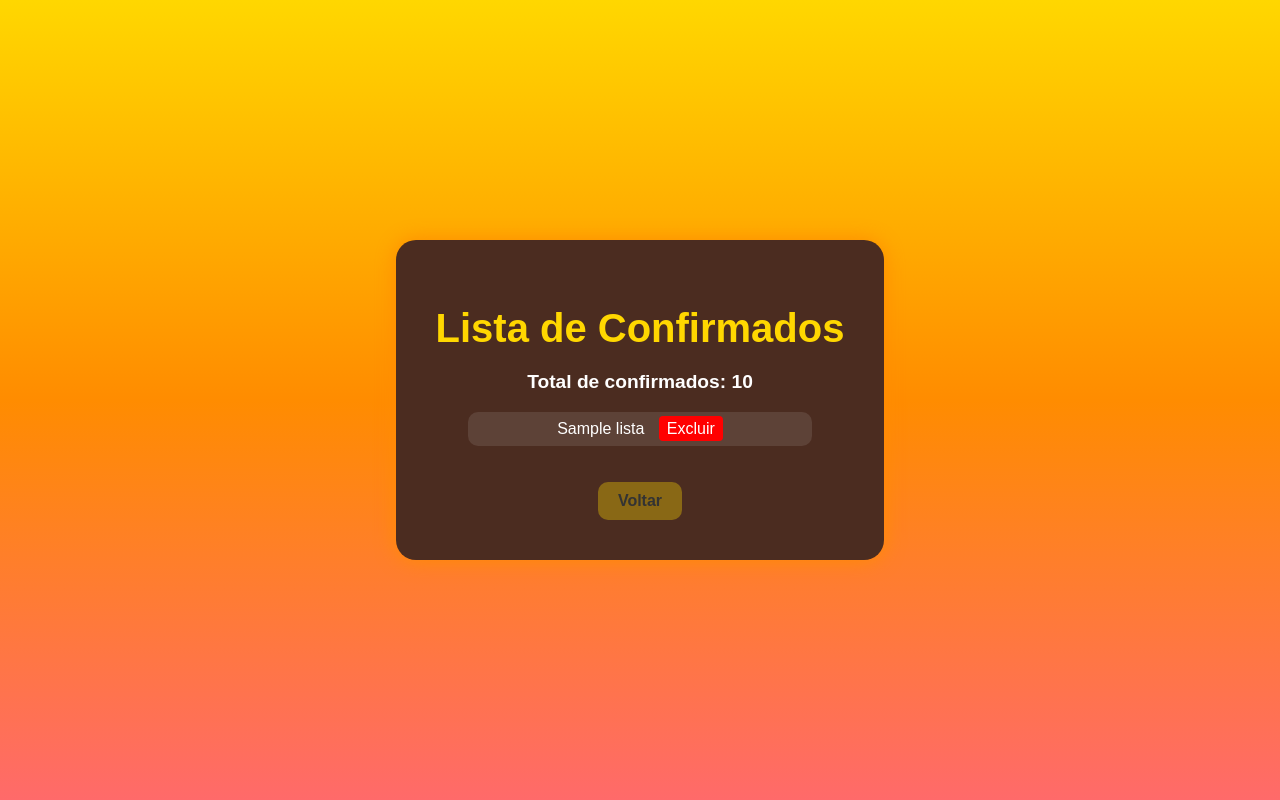
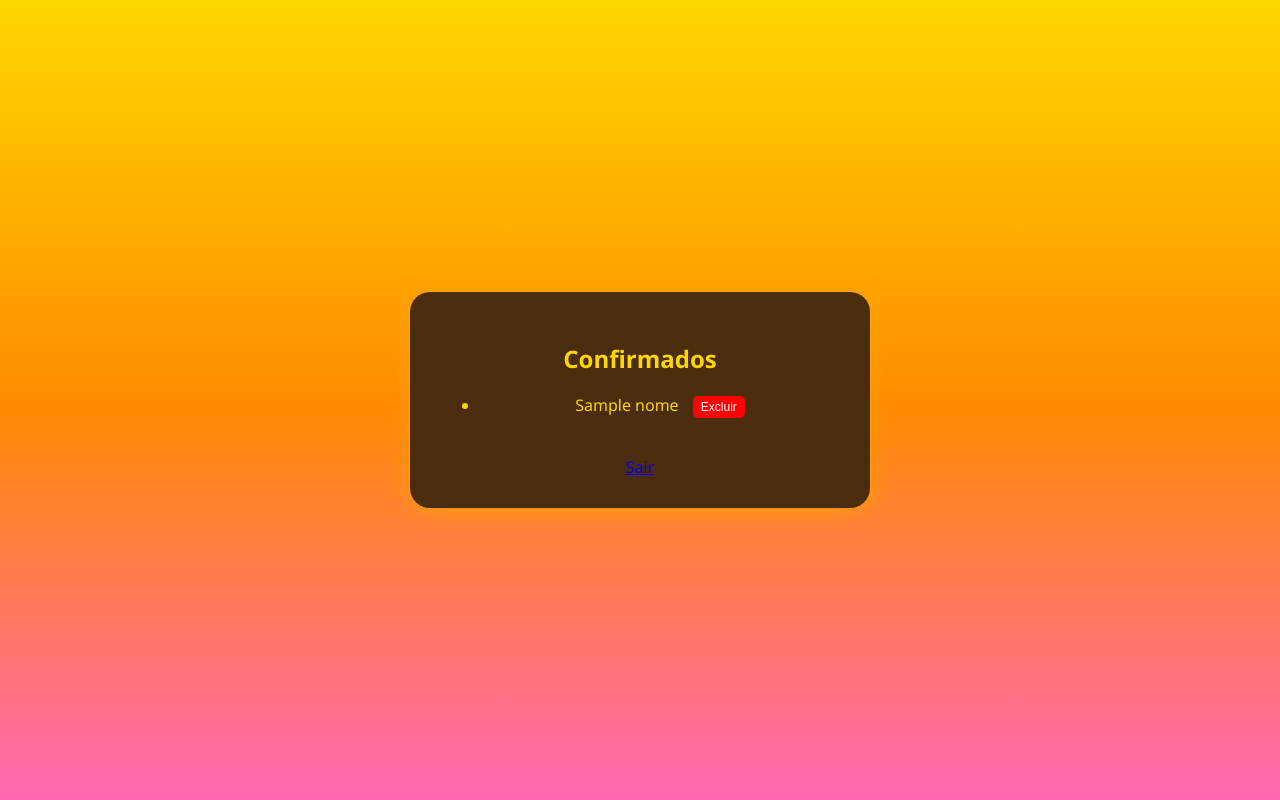
Before and after one commit to Karollayneer/Form-Convidado, a Flask app: template templates/confirmados.html in a window 1280 px wide. Run offline with Flask 3, Linux system fonts and the light colour scheme; the template is opened without the code that fills it: most values are stand-ins (such as "Sample title", 1, 10 or a date in 2020).

Commit message:
bom 1.3
muito bom

```diff
--- a/app.py
+++ b/app.py
@@ -1,6 +1,9 @@
-from flask import Flask, render_template, request, redirect, url_for # type: ignore
+from flask import Flask, render_template, request, redirect, url_for, session
 
 app = Flask(__name__)
+app.secret_key = 'chave_super_secreta'  # Troque por algo mais seguro
+
+# Lista de confirmados (simples, em memória)
 confirmados = []
 
 @app.route('/')
@@ -9,21 +12,41 @@ def index():
 
 @app.route('/confirmar', methods=['POST'])
 def confirmar():
-    nome = request.form['nome'].strip().upper()
-    if nome and nome not in confirmados:
+    nome = request.form.get('nome')
+    if nome:
         confirmados.append(nome)
-    return redirect(url_for('confirmados_view'))
+    return redirect(url_for('index'))
+
+@app.route('/login', methods=['GET', 'POST'])
+def login():
+    if request.method == 'POST':
+        senha = request.form.get('senha')
+        if senha == 'Ane2001':  # Defina sua senha aqui
+            session['logado'] = True
+            return redirect(url_for('lista_confirmados'))
+        else:
+            return render_template('login.html', erro="Senha incorreta!")
+    return render_template('login.html')
 
 @app.route('/confirmados')
-def confirmados_view():
-    return render_template('confirmados.html', lista=confirmados, total=len(confirmados))
+def lista_confirmados():
+    if not session.get('logado'):
+        return redirect(url_for('login'))
+    return render_template('confirmados.html', nomes=confirmados)
 
-@app.route('/excluir/<nome>')
-def excluir(nome):
-    nome = nome.upper()
-    if nome in confirmados:
-        confirmados.remove(nome)
-    return redirect(url_for('confirmados_view'))
+@app.route('/excluir/<int:index>', methods=['POST'])
+def excluir(index):
+    if not session.get('logado'):
+        return redirect(url_for('login'))
+    if 0 <= index < len(confirmados):
+        del confirmados[index]
+    return redirect(url_for('lista_confirmados'))
+
+
+@app.route('/logout')
+def logout():
+    session.clear()
+    return redirect(url_for('index'))
 
 if __name__ == '__main__':
     app.run(debug=True)
--- a/static/style.css
+++ b/static/style.css
@@ -1,97 +1,54 @@
-/* Deixa o fundo 100% da altura e corrige duplicação */
-body, html {
+body {
     margin: 0;
-    padding: 0;
-    min-height: 100vh;
-    background: linear-gradient(to bottom, #FFD700, #FF8C00, #FF6A6A);
-    font-family: 'Arial', sans-serif;
+    font-family: 'Segoe UI', sans-serif;
+    background: linear-gradient(to bottom, #FFD700, #FF8C00, #FF69B4);
     display: flex;
     justify-content: center;
     align-items: center;
+    height: 100vh;
 }
 
-
 .convite {
-    background: #4B2C20;
-    padding: 40px;
+    background-color: #4b2c0d;
+    color: gold;
+    padding: 30px;
     border-radius: 20px;
-    box-shadow: 0 0 20px #FF8C00;
-    color: white;
+    box-shadow: 0 0 20px orange;
     text-align: center;
+    max-width: 400px;
+    width: 90%;
 }
 
-
-h1 {
-    font-size: 2.5em;
-    color: #FFD700;
-    margin-bottom: 10px;
-}
-
-.info {
-    font-size: 1.1em;
+input[type="text"],
+input[type="password"] {
+    width: 100%;
+    padding: 10px;
     margin: 10px 0;
-    color: #fff;
-}
-
-input[type="text"] {
-    width: 80%;
-    padding: 10px;
-    border: 2px solid #FFD700;
-    border-radius: 10px;
-    margin-top: 20px;
-    font-size: 1em;
-    outline: none;
+    border-radius: 8px;
+    border: none;
 }
 
 button {
-    margin-top: 15px;
-    padding: 10px 25px;
-    font-size: 1em;
-    background-color: #A64AC9;
+    padding: 10px 20px;
+    background-color: #c67edb;
+    border: none;
+    color: white;
+    border-radius: 8px;
+    cursor: pointer;
+}
+
+.link-admin {
+    color: white;
+    font-size: 14px;
+    text-decoration: underline;
+}
+.botao-excluir {
+    background-color: red;
     color: white;
     border: none;
-    border-radius: 10px;
+    padding: 4px 8px;
+    font-size: 12px;
+    border-radius: 5px;
+    margin-left: 10px;
     cursor: pointer;
-    transition: 0.3s;
 }
-
-button:hover {
-    background-color: #ff69b4;
-}
-
-.contador {
-    font-weight: bold;
-    font-size: 1.2em;
-    margin-top: 20px;
-}
-
-.lista {
-    margin-top: 15px;
-    list-style: none;
-    padding: 0;
-}
-
-.lista li {
-    padding: 8px;
-    background-color: rgba(255, 255, 255, 0.1);
-    margin: 5px auto;
-    width: 80%;
-    border-radius: 10px;
-    color: white;
-    font-size: 1em;
-}
-
-.voltar {
-    display: inline-block;
-    margin-top: 25px;
-    padding: 10px 20px;
-    background-color: #ffd90058;
-    color: black;
-    text-decoration: none;
-    border-radius: 10px;
-    font-weight: bold;
-}
-
-.voltar:hover {
-    background-color: #FF8C00;
-}
--- a/templates/confirmados.html
+++ b/templates/confirmados.html
@@ -2,54 +2,24 @@
 <html lang="pt-br">
 <head>
     <meta charset="UTF-8">
-    <title>Confirmados</title>
+    <title>Lista de Confirmados</title>
     <link rel="stylesheet" href="{{ url_for('static', filename='style.css') }}">
-    <style>
-        ul.lista {
-            list-style: none;
-            padding: 0;
-        }
-
-        ul.lista li {
-            margin-bottom: 10px;
-        }
-
-        .btn-excluir {
-            margin-left: 10px;
-            background-color: red;
-            color: white;
-            border: none;
-            padding: 4px 8px;
-            cursor: pointer;
-            border-radius: 4px;
-            text-decoration: none;
-        }
-
-        .btn-excluir:hover {
-            background-color: darkred;
-        }
-
-        .voltar {
-            display: inline-block;
-            margin-top: 20px;
-            text-decoration: none;
-            color: #333;
-        }
-    </style>
 </head>
 <body>
     <div class="convite">
-        <h1>Lista de Confirmados</h1>
-        <p class="contador">Total de confirmados: {{ total }}</p>
-        <ul class="lista">
-            {% for nome in lista %}
-            <li>
-                {{ nome }}
-                <a href="{{ url_for('excluir', nome=nome) }}" class="btn-excluir">Excluir</a>
-            </li>
+        <h2>Confirmados</h2>
+        <ul>
+            {% for nome in nomes %}
+                <li>
+                    {{ nome }}
+                    <form action="{{ url_for('excluir', index=loop.index0) }}" method="post" style="display: inline;">
+                        <button type="submit" class="botao-excluir">Excluir</button>
+                    </form>
+                </li>
             {% endfor %}
         </ul>
-        <a href="{{ url_for('index') }}" class="voltar">Voltar</a>
+        <br>
+        <a href="{{ url_for('logout') }}">Sair</a>
     </div>
 </body>
 </html>
--- a/templates/index.html
+++ b/templates/index.html
@@ -8,7 +8,7 @@
 <body>
     <div class="convite">
         <h1>Tardezinha da Anne</h1>
-        <p class="info">📅 13/09/2025 &nbsp;&nbsp; 🕓 15h &nbsp;&nbsp; 📍 Rua piraquara Nº1209</p>
+        <p class="info">📅 13/09/2025 &nbsp;&nbsp; 🕒 15h &nbsp;&nbsp;📍 Rua piraquara Nº1209</p>
 
         <div class="contador">
             Confirmados até agora: <span>{{ total_confirmados }}</span>
@@ -18,6 +18,9 @@
             <input type="text" name="nome" placeholder="Digite seu nome" required>
             <button type="submit">Confirmar Presença</button>
         </form>
+
+        <br>
+        <a href="{{ url_for('login') }}" class="link-admin">Acesso do Aniversariante</a>
     </div>
 </body>
 </html>
```
Also changed, not shown: templates/login.html (added, +22 -0 lines).
